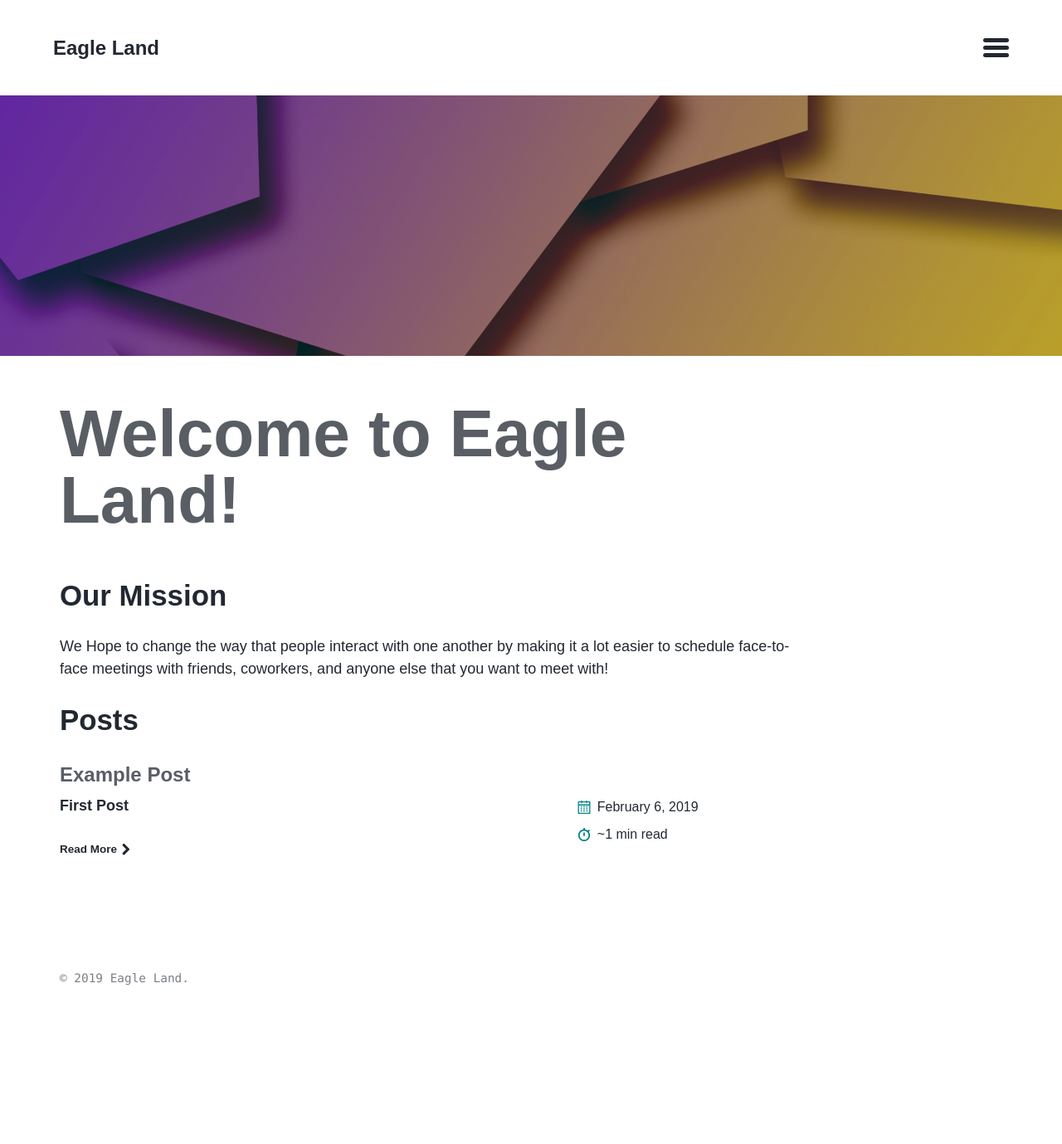
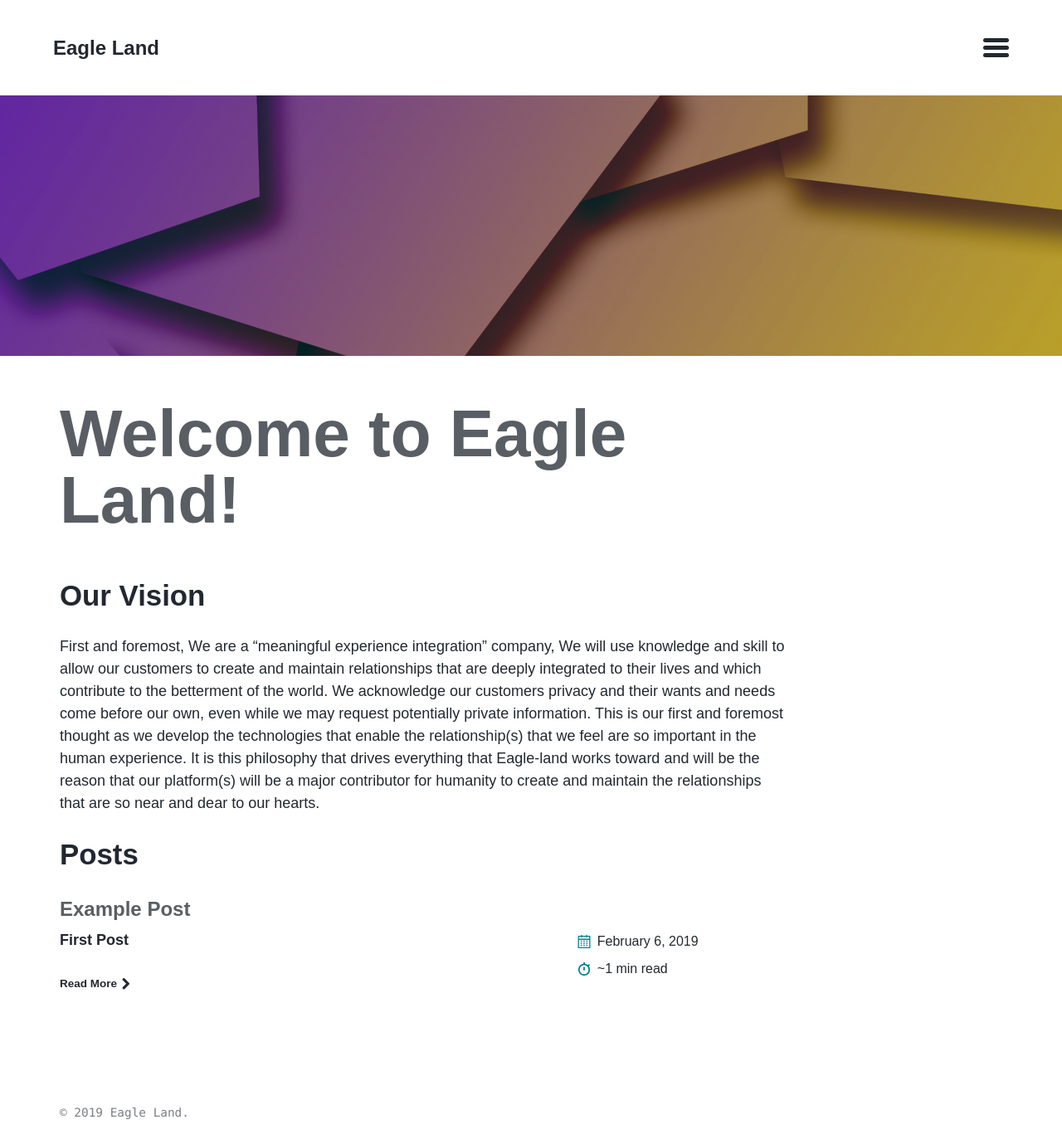
Before and after one commit to eagle-land/eagle-land.github.io, a Jekyll site: the page built from index.md, in a window 1280 px wide. Shown: the whole page at 83% size. Built offline with Jekyll 4.4.1, drawn with Linux system fonts in a browser that asks for light colours; nearby versions of some CDN libraries; before the commit the page ends 1217 px from its top, so only the background shows below that.

Commit message:
Update index.md

```diff
--- a/index.md
+++ b/index.md
@@ -4,6 +4,8 @@ title: Welcome to Eagle Land!
 image: assets/images/homeBanner.jpg
 ---
 
-## Our Mission
+## Our Vision
 
-We Hope to change the way that people interact with one another by making it a lot easier to schedule face-to-face meetings with friends, coworkers, and anyone else that you want to meet with!
+First and foremost, We are a "meaningful experience integration" company, We will use knowledge and skill to allow our customers to create and maintain relationships that are deeply integrated to their lives and which contribute to the betterment of the world. We acknowledge our customers privacy and their wants and needs come before our own, even while we may request potentially
+private information. This is our first and foremost thought as we develop the technologies that enable the relationship(s) that we feel are so important in the human experience. It is this philosophy that drives everything that Eagle-land works toward and will be the reason that our platform(s) will be a major contributor for humanity to create and maintain the relationships that
+are so near and dear to our hearts.
```
